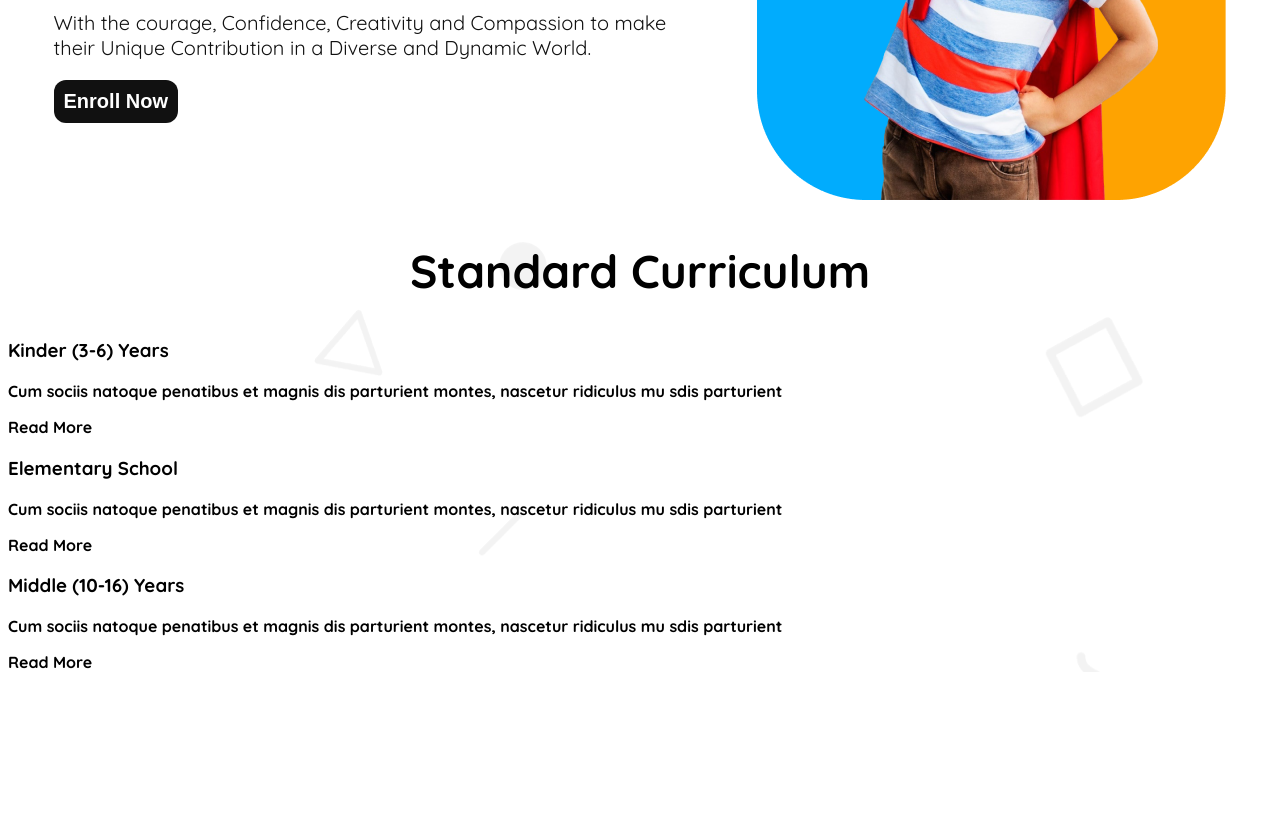
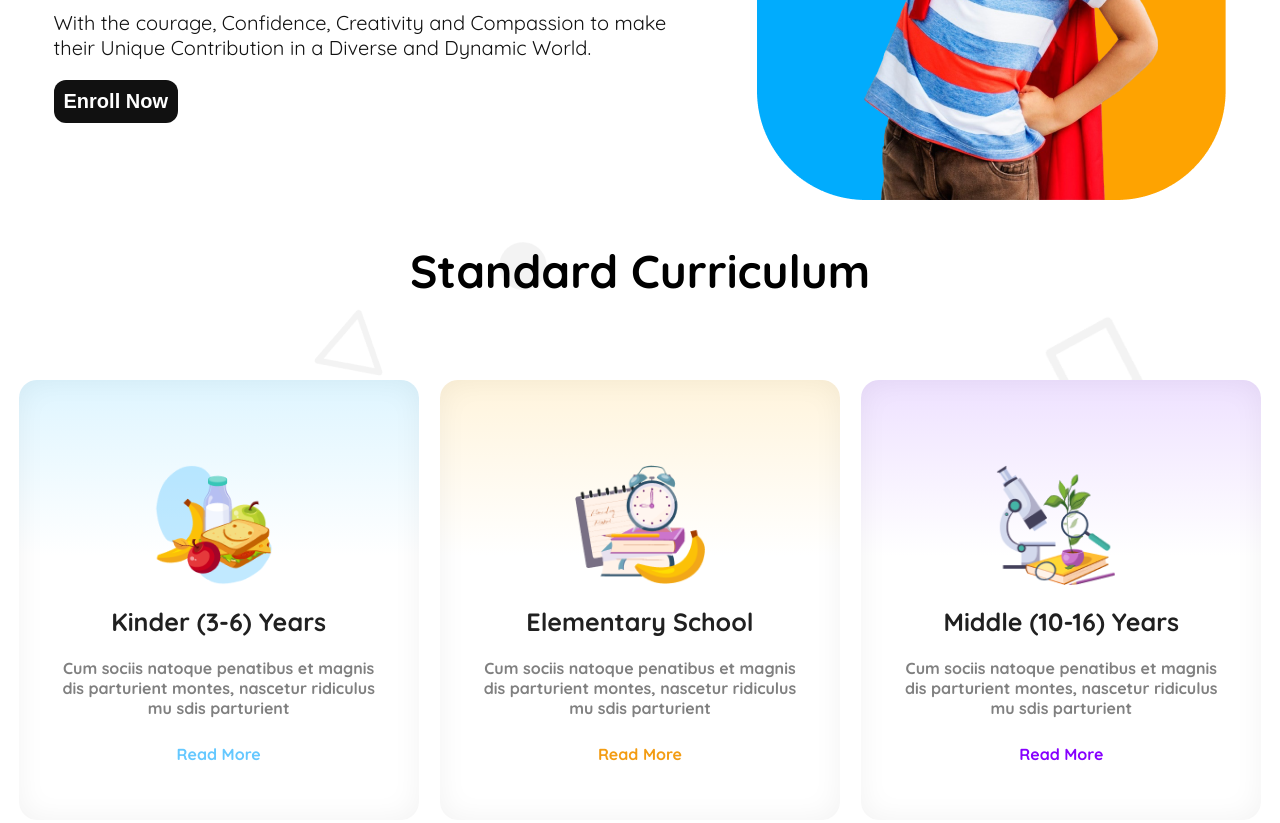
Before and after one commit to kaium44809/assignment-02, a plain HTML site: page index.html in a window 1280 px wide. Shown: the part 476-1299 px from the top of the page. Before the commit the page ends 1164 px from the top, so only its background shows below. Drawn offline with Linux system fonts and the light colour scheme.

Commit message:
Standard Curriculum section done

```diff
--- a/index.html
+++ b/index.html
@@ -6,6 +6,12 @@
     <title>Kids-Education</title>
     <link rel="stylesheet" href="style.css" />
     <link rel="shortcut icon" href="./assets/logo.png" type="x-icon" />
+    <!-- font awasome link starts -->
+    <script
+      src="https://kit.fontawesome.com/5882d9b732.js"
+      crossorigin="anonymous"
+    ></script>
+    <!-- font awasome link ends -->
   </head>
   <body>
     <!-- Navbar related style starts here -->
@@ -51,34 +57,43 @@
       <!-- Banner related style ends here -->
 
       <!-- Standard Curriculum section starts here -->
-      <section class="background-img">
-        <h2 class="Standard">Standard Curriculum</h2>
-        <div class="kinder">
-          <h3>Kinder (3-6) Years</h3>
-          <p>
-            Cum sociis natoque penatibus et magnis dis parturient montes,
-            nascetur ridiculus mu sdis parturient
-          </p>
-          <p>Read More</p>
-        </div>
-        <div class="elementary">
-          <h3>Elementary School</h3>
-          <p>
-            Cum sociis natoque penatibus et magnis dis parturient montes,
-            nascetur ridiculus mu sdis parturient
-          </p>
-          <p>Read More</p>
-        </div>
-        <div class="middle">
-          <h3>Middle (10-16) Years</h3>
-          <p>
-            Cum sociis natoque penatibus et magnis dis parturient montes,
-            nascetur ridiculus mu sdis parturient
-          </p>
-          <p>Read More</p>
+      <section class="Curriculum-section background-img">
+        <h2 class="Standard-title">Standard Curriculum</h2>
+        <div class="curriculam-cards flex">
+          <div class="card-01">
+            <div class="icon Kinder-icon"></div>
+            <h2 class="kids-title">Kinder (3-6) Years</h2>
+            <p class="kids-description">
+              Cum sociis natoque penatibus et magnis<br />dis parturient montes,
+              nascetur ridiculus<br />mu sdis parturient
+            </p>
+            <a class="Read-more-01" href="#">Read More</a>
+          </div>
+          <div class="card-02">
+            <div class="icon Elementary-icon"></div>
+            <h2 class="kids-title">Elementary School</h2>
+            <p class="kids-description">
+              Cum sociis natoque penatibus et magnis<br />dis parturient montes,
+              nascetur ridiculus<br />mu sdis parturient
+            </p>
+            <a class="Read-more-02" href="#">Read More</a>
+          </div>
+          <div class="card-03">
+            <div class="icon Middle-icon"></div>
+            <h2 class="kids-title">Middle (10-16) Years</h2>
+            <p class="kids-description">
+              Cum sociis natoque penatibus et magnis<br />dis parturient montes,
+              nascetur ridiculus<br />mu sdis parturient
+            </p>
+            <a class="Read-more-03" href="#">Read More</a>
+          </div>
         </div>
       </section>
       <!-- Standard Curriculum section ends here -->
+
+      <!-- icon start  -->
+
+      <!-- icon end  -->
     </main>
   </body>
 </html>
--- a/style.css
+++ b/style.css
@@ -78,16 +78,118 @@ body {
 /* Banner related style ends here */
 
 /* Standard Curriculum section starts here */
+.Curriculum-section {
+  margin-bottom: 80px;
+}
 .background-img {
   background-image: url(./assets/bg.png);
 }
-.Standard {
+.icon {
+  width: 130px;
+  height: 120px;
+  margin: 0 auto 15px;
+  background-size: contain;
+  background-repeat: no-repeat;
+  margin-top: 65px;
+}
+.Kinder-icon {
+  background-image: url("./assets/kinder.png"); /* Replace with your image path */
+}
+
+.Elementary-icon {
+  background-image: url("./assets/elementary.png"); /* Replace with your image path */
+}
+
+.Middle-icon {
+  background-image: url("./assets/middle.png"); /* Replace with your image path */
+}
+.Standard-title {
+  text-align: center;
   color: rgb(0, 0, 0);
   font-size: 46px;
   font-weight: 700;
+  margin-bottom: 80px;
+}
+.kids-title {
+  color: #202020;
+  font-size: 25px;
+  font-weight: 700;
   text-align: center;
 }
-.kinder {
+.kids-description {
+  color: #808080;
+}
+.curriculam-carts {
+  gap: 30px;
+}
+.Read-more-01 {
+  display: inline-block;
+  margin-top: 10px;
+  color: #64c8ff;
+  text-decoration: none;
+  font-weight: bold;
+}
+.Read-more-02 {
+  display: inline-block;
+  margin-top: 10px;
+  color: #f39c12;
+  text-decoration: none;
+  font-weight: bold;
+}
+.Read-more-03 {
+  display: inline-block;
+  margin-top: 10px;
+  color: #8700ff;
+  text-decoration: none;
+  font-weight: bold;
+}
+.card-01 {
   border-radius: 18px;
+  padding: 20px;
+  width: 360px;
+  height: 400px;
+  box-shadow: 0 4px 8px rgba(0, 0, 0, 0.1);
+  text-align: center;
+  margin: 0 auto;
+  box-shadow: inset 0px 0px 28.3px 0.94px rgba(0, 0, 0, 0.05);
+  background: linear-gradient(
+      180deg,
+      rgb(222, 245, 255),
+      rgba(255, 255, 255, 0) 40%
+    ),
+    rgb(255, 255, 255);
 }
+.card-02 {
+  border-radius: 18px;
+  padding: 20px;
+  width: 360px;
+  height: 400px;
+  box-shadow: 0 4px 8px rgba(0, 0, 0, 0.1);
+  text-align: center;
+  margin: 0 auto;
+  box-shadow: inset 0px 0px 28.3px 0.94px rgba(0, 0, 0, 0.05);
+  background: linear-gradient(
+      180deg,
+      rgb(255, 244, 220),
+      rgba(255, 255, 255, 0) 40%
+    ),
+    rgb(255, 255, 255);
+}
+.card-03 {
+  border-radius: 18px;
+  padding: 20px;
+  width: 360px;
+  height: 400px;
+  box-shadow: 0 4px 8px rgba(0, 0, 0, 0.1);
+  text-align: center;
+  margin: 0 auto;
+  box-shadow: inset 0px 0px 28.3px 0.94px rgba(0, 0, 0, 0.05);
+  background: linear-gradient(
+      180deg,
+      rgb(238, 225, 255),
+      rgba(255, 255, 255, 0) 40%
+    ),
+    rgb(255, 255, 255);
+}
+
 /* Standard Curriculum section ends here */
```
